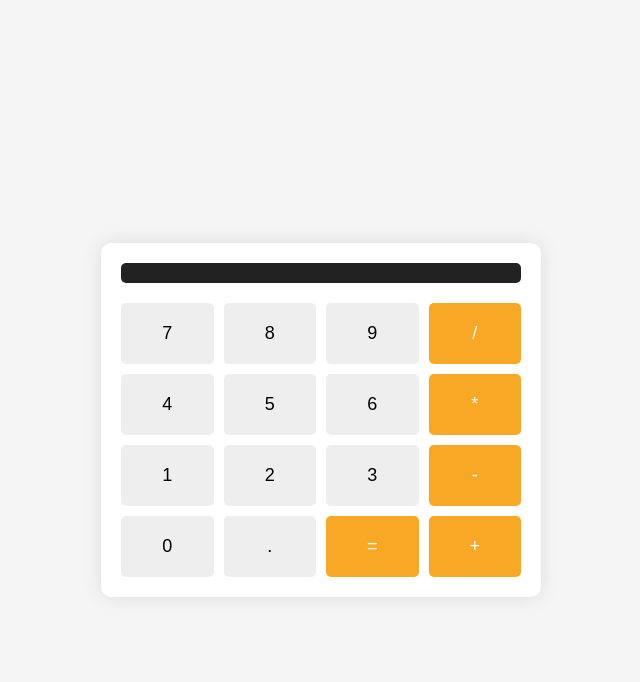
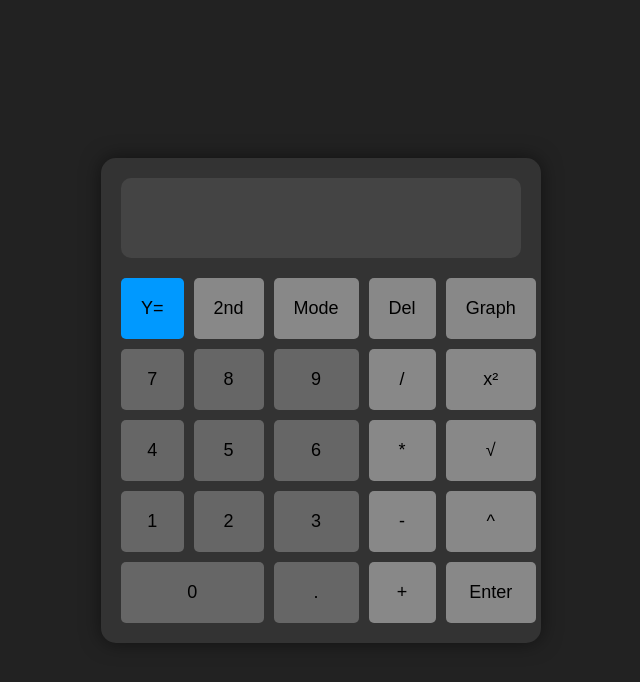
Before and after one commit to Asma-Alayeb/Calculator-Testing-, a plain HTML site: page index.html in a window 1280 px wide. Shown: the whole page, without its empty margins (319-959 px from the left). Drawn offline with Linux system fonts and the light colour scheme.

Commit message:
Update index.html

```diff
--- a/index.html
+++ b/index.html
@@ -3,59 +3,67 @@
 <head>
     <meta charset="UTF-8">
     <meta name="viewport" content="width=device-width, initial-scale=1.0">
-    <title>TI-84 Web Calculator</title>
+    <title>TI-84 Graphing Calculator Emulator</title>
     <style>
         body {
             font-family: Arial, sans-serif;
-            background-color: #f5f5f5;
-            color: #333;
+            background-color: #222;
+            color: #fff;
             margin: 0;
-            padding: 20px;
+            padding: 0;
             display: flex;
             justify-content: center;
             align-items: center;
             height: 100vh;
         }
         .calculator {
-            background-color: #fff;
-            border-radius: 10px;
-            box-shadow: 0 0 20px rgba(0, 0, 0, 0.1);
+            background-color: #333;
+            border-radius: 15px;
+            box-shadow: 0 0 20px rgba(0, 0, 0, 0.5);
             width: 400px;
             padding: 20px;
         }
         .display {
-            background-color: #222;
-            color: #fff;
+            background-color: #444;
+            border-radius: 10px;
+            margin-bottom: 20px;
+            padding: 15px;
             font-size: 24px;
-            padding: 10px;
-            border-radius: 5px;
-            margin-bottom: 20px;
+            height: 50px;
+            color: #0f0;
             text-align: right;
-            overflow-x: auto;
         }
         .buttons {
             display: grid;
-            grid-template-columns: repeat(4, 1fr);
+            grid-template-columns: repeat(5, 1fr);
             gap: 10px;
         }
         .button {
             padding: 20px;
             font-size: 18px;
-            background-color: #eee;
+            background-color: #666;
             border: none;
             border-radius: 5px;
             cursor: pointer;
             transition: background-color 0.2s ease;
         }
         .button:hover {
-            background-color: #ddd;
+            background-color: #777;
         }
-        .button.operation {
-            background-color: #f9a825;
-            color: #fff;
+        .button.function {
+            background-color: #888;
         }
-        .button.operation:hover {
-            background-color: #fbc02d;
+        .button.function:hover {
+            background-color: #999;
+        }
+        .button.graph {
+            background-color: #09f;
+        }
+        .button.graph:hover {
+            background-color: #0af;
+        }
+        .button.large {
+            grid-column: span 2;
         }
     </style>
 </head>
@@ -63,54 +71,72 @@
     <div class="calculator">
         <div class="display" id="display"></div>
         <div class="buttons">
-            <!-- Row 1 -->
+            <!-- Row 1: Graphing and Basic Functions -->
+            <button class="button graph">Y=</button>
+            <button class="button function">2nd</button>
+            <button class="button function">Mode</button>
+            <button class="button function">Del</button>
+            <button class="button function">Graph</button>
+
+            <!-- Row 2: Numbers and Basic Operations -->
             <button class="button">7</button>
             <button class="button">8</button>
             <button class="button">9</button>
-            <button class="button operation">/</button>
+            <button class="button function">/</button>
+            <button class="button function">x²</button>
 
-            <!-- Row 2 -->
+            <!-- Row 3 -->
             <button class="button">4</button>
             <button class="button">5</button>
             <button class="button">6</button>
-            <button class="button operation">*</button>
+            <button class="button function">*</button>
+            <button class="button function">√</button>
 
-            <!-- Row 3 -->
+            <!-- Row 4 -->
             <button class="button">1</button>
             <button class="button">2</button>
             <button class="button">3</button>
-            <button class="button operation">-</button>
+            <button class="button function">-</button>
+            <button class="button function">^</button>
 
-            <!-- Row 4 -->
-            <button class="button">0</button>
+            <!-- Row 5 -->
+            <button class="button large">0</button>
             <button class="button">.</button>
-            <button class="button operation">=</button>
-            <button class="button operation">+</button>
+            <button class="button function">+</button>
+            <button class="button function">Enter</button>
         </div>
     </div>
 
     <script>
-        let display = document.getElementById('display');
-        let buttons = Array.from(document.getElementsByClassName('button'));
+        const display = document.getElementById('display');
+        const buttons = Array.from(document.getElementsByClassName('button'));
 
-        buttons.map(button => {
+        buttons.forEach(button => {
             button.addEventListener('click', (e) => {
-                switch(e.target.innerText) {
-                    case '=':
-                        try {
-                            display.innerText = eval(display.innerText);
-                        } catch {
-                            display.innerText = "Error";
-                        }
-                        break;
-                    case 'C':
-                        display.innerText = '';
-                        break;
-                    default:
-                        display.innerText += e.target.innerText;
+                const buttonText = e.target.innerText;
+
+                if (buttonText === 'Enter') {
+                    try {
+                        display.innerText = eval(display.innerText);
+                    } catch {
+                        display.innerText = "Error";
+                    }
+                } else if (buttonText === 'Del') {
+                    display.innerText = display.innerText.slice(0, -1);
+                } else if (buttonText === 'Graph') {
+                    plotGraph(display.innerText);
+                } else if (buttonText === 'Mode' || buttonText === '2nd' || buttonText === 'Y=') {
+                    // Add functionalities for these specific keys
+                } else {
+                    display.innerText += buttonText;
                 }
             });
         });
+
+        function plotGraph(equation) {
+            // Use a graphing library like Plotly.js or Chart.js to plot the graph
+            alert("Graphing: " + equation);
+        }
     </script>
 </body>
 </html>
```
